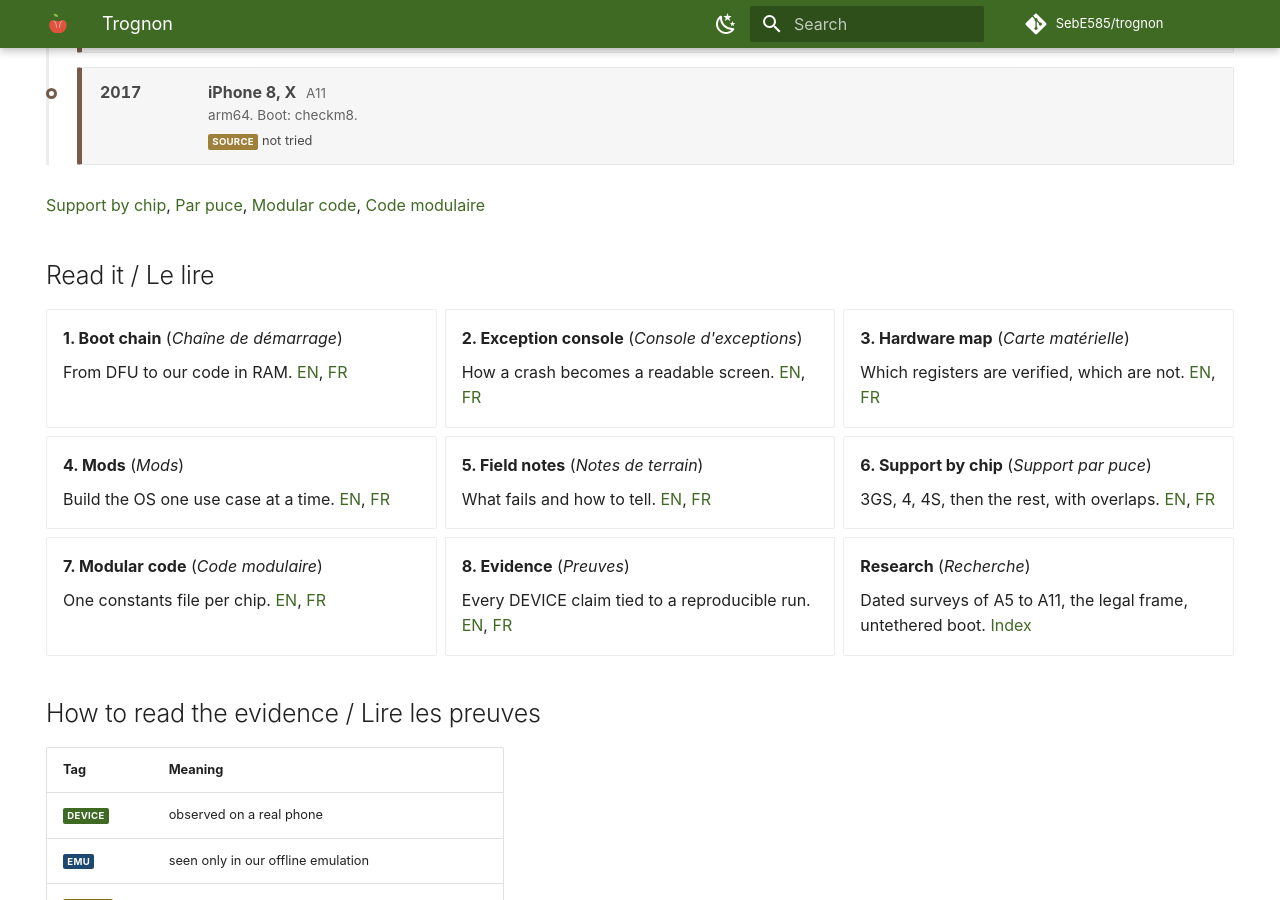
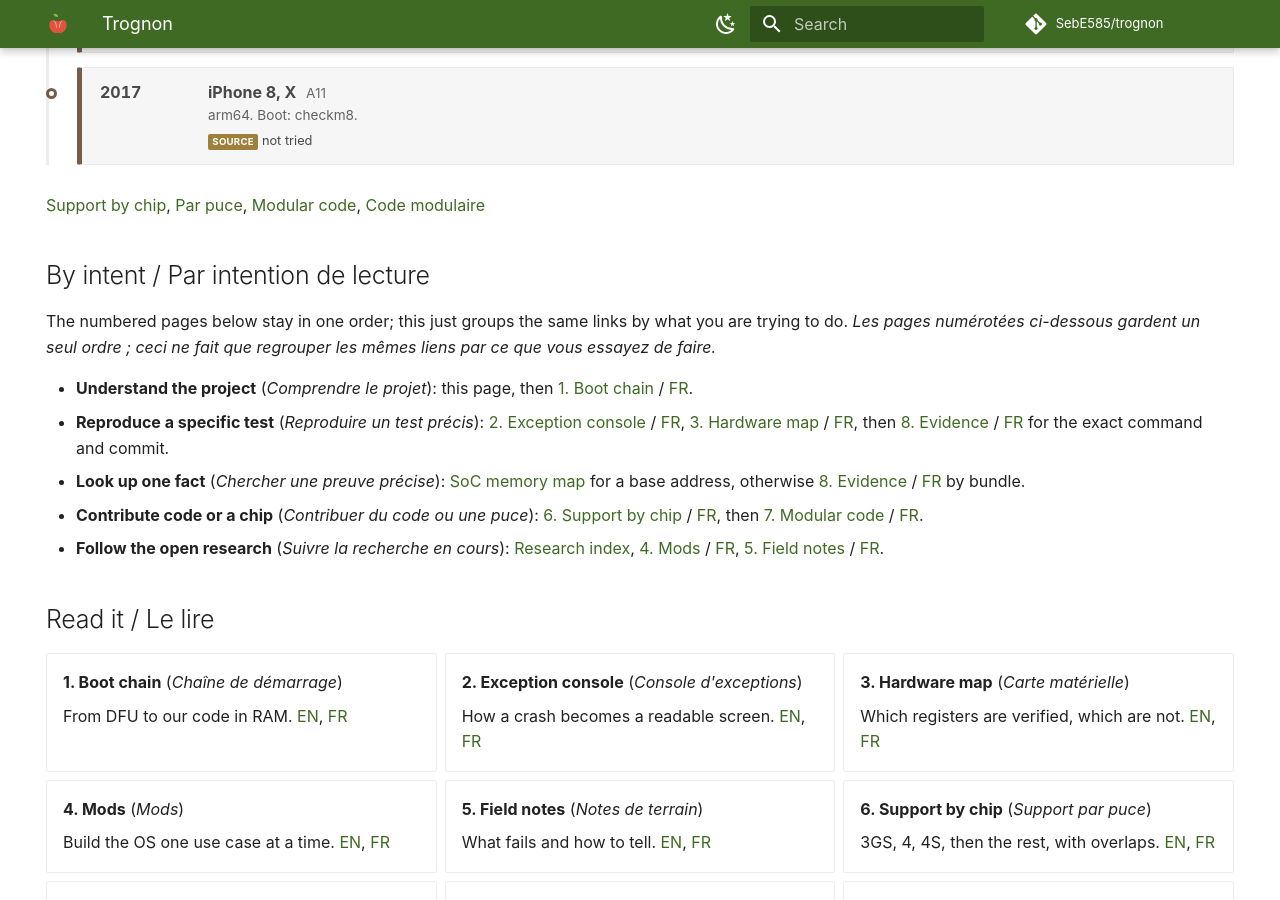
Before and after one commit to SebE585/trognon, an MkDocs documentation site: the page built from docs/index.md, in a window 1280 px wide and 900 px high, scrolled down 2702 px. Built offline with MkDocs 1.6.1 and Material for MkDocs 9.7.7, drawn with Linux system fonts in a browser that asks for light colours; comment, search, counter and statistics services are not loaded.

Commit message:
docs: group homepage links by reader intent (external audit, Lot B)
First audit's main diagnosis: the site reads as a research log, not
something organised around what a reader is trying to do. Rather than
renumbering or splitting the 8 existing pages (would break the stable
numbering readers already navigate by, and a lot of inbound links), add
a "By intent" section on the homepage that regroups the same existing
links around five reader goals: understand the project, reproduce a
test, look up one fact, contribute, follow the open research.

```diff
--- a/docs/index.md
+++ b/docs/index.md
@@ -59,6 +59,28 @@ de puces, en réutilisant ce qui se reporte.* Colour code: <span class="tag tag-
 
 [Support by chip](en/06-chips.md), [Par puce](fr/06-chips.md), [Modular code](en/07-code-layout.md), [Code modulaire](fr/07-code-layout.md)
 
+## By intent / Par intention de lecture
+
+The numbered pages below stay in one order; this just groups the same links by what you
+are trying to do. *Les pages numérotées ci-dessous gardent un seul ordre ; ceci ne fait
+que regrouper les mêmes liens par ce que vous essayez de faire.*
+
+- **Understand the project** (*Comprendre le projet*): this page, then
+  [1. Boot chain](en/01-boot-chain.md) / [FR](fr/01-boot-chain.md).
+- **Reproduce a specific test** (*Reproduire un test précis*):
+  [2. Exception console](en/02-exception-console.md) / [FR](fr/02-exception-console.md),
+  [3. Hardware map](en/03-hardware-map.md) / [FR](fr/03-hardware-map.md), then
+  [8. Evidence](en/08-evidence.md) / [FR](fr/08-evidence.md) for the exact command and commit.
+- **Look up one fact** (*Chercher une preuve précise*):
+  [SoC memory map](spec/soc-s5l8920.md) for a base address, otherwise
+  [8. Evidence](en/08-evidence.md) / [FR](fr/08-evidence.md) by bundle.
+- **Contribute code or a chip** (*Contribuer du code ou une puce*):
+  [6. Support by chip](en/06-chips.md) / [FR](fr/06-chips.md), then
+  [7. Modular code](en/07-code-layout.md) / [FR](fr/07-code-layout.md).
+- **Follow the open research** (*Suivre la recherche en cours*):
+  [Research index](research/index.md), [4. Mods](en/04-mods.md) / [FR](fr/04-mods.md),
+  [5. Field notes](en/05-field-notes.md) / [FR](fr/05-field-notes.md).
+
 ## Read it / Le lire
 
 <div class="grid cards" markdown>
```
